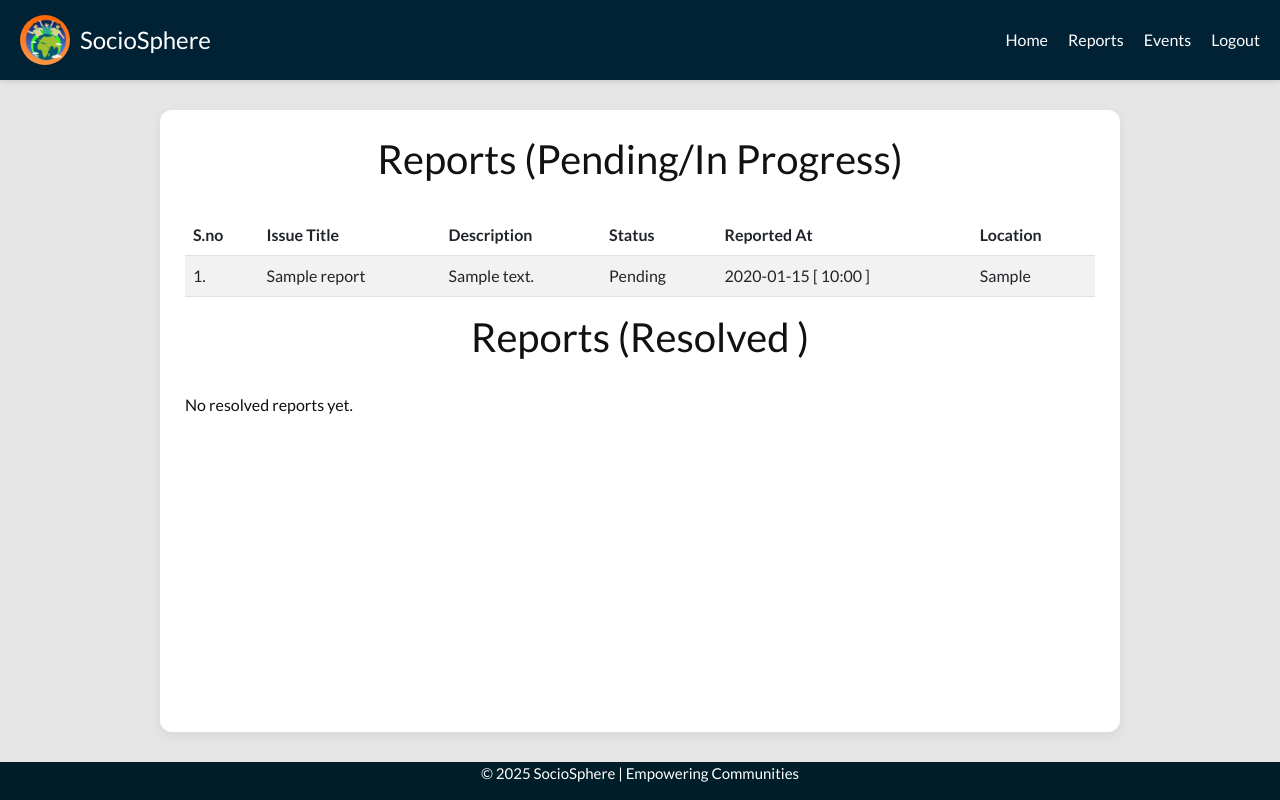
After one commit to aadicoder1/SocioSphere, a Flask app: page /view-reports in a window 1280 px wide. The commit adds this page. Run offline with Flask 3, Linux system fonts and the light colour scheme; a user stored in the database is signed in; tables that the repository leaves empty hold one stand-in row (values such as "Sample post"); some libraries are stand-ins or nearby versions.

Commit message:
final render

```diff
--- a/app/report.py
+++ b/app/report.py
@@ -5,11 +5,15 @@ from werkzeug.utils import secure_filename
 from .extensions import db
 import os
 
-report_bp = Blueprint('report', __name__, url_prefix='/user')
+report_bp = Blueprint('report', __name__)
 
-@report_bp.route('/report', methods=['GET', 'POST'])
+@report_bp.route('/user/report', methods=['GET', 'POST'])
 @login_required
 def report_issue():
+
+    if current_user.role != 'user':
+        return redirect(url_for('main.ngo_dashboard'))
+
     if request.method == 'POST':
         title = request.form['title']
         description = request.form['description']
@@ -42,3 +46,20 @@ def report_issue():
         return redirect(url_for('main.user_dashboard'))  # or wherever
 
     return render_template('report_issue.html')
+
+
+
+@report_bp.route('/view-reports')
+@login_required
+def view_reports():
+    if current_user.role not in ['user', 'ngo']:
+        flash("Unauthorized access", "danger")
+        return redirect(url_for('main.index'))
+
+    # Fetch reports with status "Pending" or "In Progress"
+    notdone_reports = IssueReport.query.filter(IssueReport.status.in_(['Pending', 'In Progress'])).all()
+    resolved_reports = IssueReport.query.filter_by(status='Resolved').all()
+
+    return render_template('view_reports.html',
+                           active_reports=notdone_reports,
+                           resolved_reports=resolved_reports)
--- a/app/routes.py
+++ b/app/routes.py
@@ -96,13 +96,11 @@ def update_status(issue_id):
 
 
 
-@main.route('/ngo/events')
+@main.route('/events')
 @login_required
 def ngo_events():
-    if current_user.role != 'ngo':
-        return redirect(url_for('main.user_dashboard'))
 
-    events = NGOEvent.query.filter_by(created_by=current_user.id).order_by(NGOEvent.date.desc()).all()
+    events = NGOEvent.query.order_by(NGOEvent.date.desc()).all()
     return render_template('ngo_events.html', events=events)
 
 
--- a/app/templates/base.html
+++ b/app/templates/base.html
@@ -145,6 +145,7 @@
     <div class="menu-icon" onclick="toggleMenu()">☰</div>
     <nav class="nav-links" id="navMenu">
         <a href="{{ url_for('main.user_dashboard') }}">Home</a>
+        <a href="{{ url_for('report.view_reports') }}">Reports</a>
         <a href="{{ url_for('main.view_events') }}">Events</a>
         {% if current_user.is_authenticated %}
             <a href="{{ url_for('auth.logout') }}">Logout</a>
--- a/app/templates/index.html
+++ b/app/templates/index.html
@@ -15,7 +15,7 @@
     {% endwith %}
 
     <h1 style="font-size:50px;">Welcome to SocioSphere</h1>
-    <p style="font-size:25px;">Your gateway to social good!</p>
+    <p style="font-size:25px;">"Connecting Communities, Empowering Change."</p>
     <img src="{{ url_for('static', filename='sociosphere.jpg') }}" alt="Logo" style="border-radius:50%;height:200px;"><br><br><br>
 
     <form method="POST" action="{{ url_for('auth.login') }}">
--- a/app/templates/login.html
+++ b/app/templates/login.html
@@ -3,7 +3,7 @@
 
 {% block content %}
 <div class="container" style="text-align:center; max-width:400px;">
-    <h2 style="font-size:30px;">Login to SocioSphere</h2>
+    <h2 style="font-size:30px;">Login to SocioSphere</h2><br>
 
     <!-- Flash messages (success, error) -->
     {% with messages = get_flashed_messages(with_categories=true) %}
--- a/app/templates/ngo_dashboard.html
+++ b/app/templates/ngo_dashboard.html
@@ -73,10 +73,10 @@
 <div class="container" style="text-align:center; max-width:90%;">
 
   <div style="border-radius:10px;padding:2px;background-color:rgba(149, 184, 255, 0.5);text-align:left;"><div style="margin-left:5%">
-  <h2>Welcome, {{ name }} </h2>
+  <br><b><h2>Welcome, {{ name }} </h2>
   <p>View public complaints and respond to them.</p>
-  <a href="{{ url_for('main.ngo_events') }}" class="btn btn-success" style="font-size: 16px; margin-top: 20px;text-decoration: none;">
-   Events By NGO</a><br><br><br>
+  <a href="{{ url_for('main.create_event') }}" class="btn btn-success" style="font-size: 16px; margin-top: 20px;text-decoration: none;">
+   Organize an Event</a><br><br><br>
   </div></div>
 
 
--- a/app/templates/register.html
+++ b/app/templates/register.html
@@ -3,7 +3,7 @@
 
 {% block content %}
 <div class="container" style="text-align:center; max-width:400px;">
-    <h2 style="font-size:30px;">Register to SocioSphere</h2>
+    <h2 style="font-size:30px;">Register to SocioSphere</h2><br>
 
     <!-- Flash Messages -->
     {% with messages = get_flashed_messages(with_categories=true) %}
--- /dev/null
+++ b/app/templates/view_reports.html
@@ -0,0 +1,67 @@
+{% extends 'base.html' %}
+
+{% block content %}
+<div class="container" style="width:95%;">
+</b><h1 style="text-align:center;">Reports (Pending/In Progress)</h1><br>
+
+    {% if active_reports %}
+        <div class="table-responsive">
+            <table class="table table-striped">
+                <thead>
+                    <tr>
+                        <th>S.no</th>
+                        <th>Issue Title</th>
+                        <th>Description</th>
+                        <th>Status</th>
+                        <th>Reported At</th>
+                        <th>Location</th>
+                    </tr>
+                </thead>
+                <tbody>
+                    {% for report in active_reports %}
+                        <tr>
+                            <td>{{ report.id }}.</td>
+                            <td>{{ report.title }}</td>
+                            <td>{{ report.description }}</td>
+                            <td>{{ report.status }}</td>
+                            <td>{{ report.timestamp.strftime('%Y-%m-%d  [ %H:%M ]') }}</td>
+                            <td>{{ report.location }}</td>
+                        </tr>
+                    {% endfor %}
+                </tbody>
+            </table>
+        </div>
+    {% else %}
+        <p>No reports found with status 'Pending' or 'In Progress'.</p>
+    {% endif %}
+
+
+<h1 style="text-align:center;">Reports (Resolved )</h1><br>
+    {% if resolved_reports %}
+        <table class="table table-bordered mt-3">
+            <thead>
+                <tr>
+                    <th>Title</th>
+                    <th>Description</th>
+                    <th>Location</th>
+                    <th>Resolved By</th>
+                </tr>
+            </thead>
+            <tbody>
+                {% for report in resolved_reports %}
+                <tr>
+                    <td>{{ report.title }}</td>
+                    <td>{{ report.description }}</td>
+                    <td>{{ report.location }}</td>
+                    <td>{{ report.resolved_by.username if report.resolved_by else 'N/A' }}</td>
+                </tr>
+                {% endfor %}
+            </tbody>
+        </table>
+    {% else %}
+        <p>No resolved reports yet.</p>
+    {% endif %}
+
+
+</div>
+{% endblock %}
```
Also changed, not shown: app/models.py (+7 -3 lines), app/templates/ngo_events.html (+16 -12 lines), app/templates/user_dashboard.html (+4 -4 lines), app/static/uploads/glb.webp (added), app/static/uploads/marathon.jpg (added), instance/app.db, run.py (line endings or trailing spaces).
